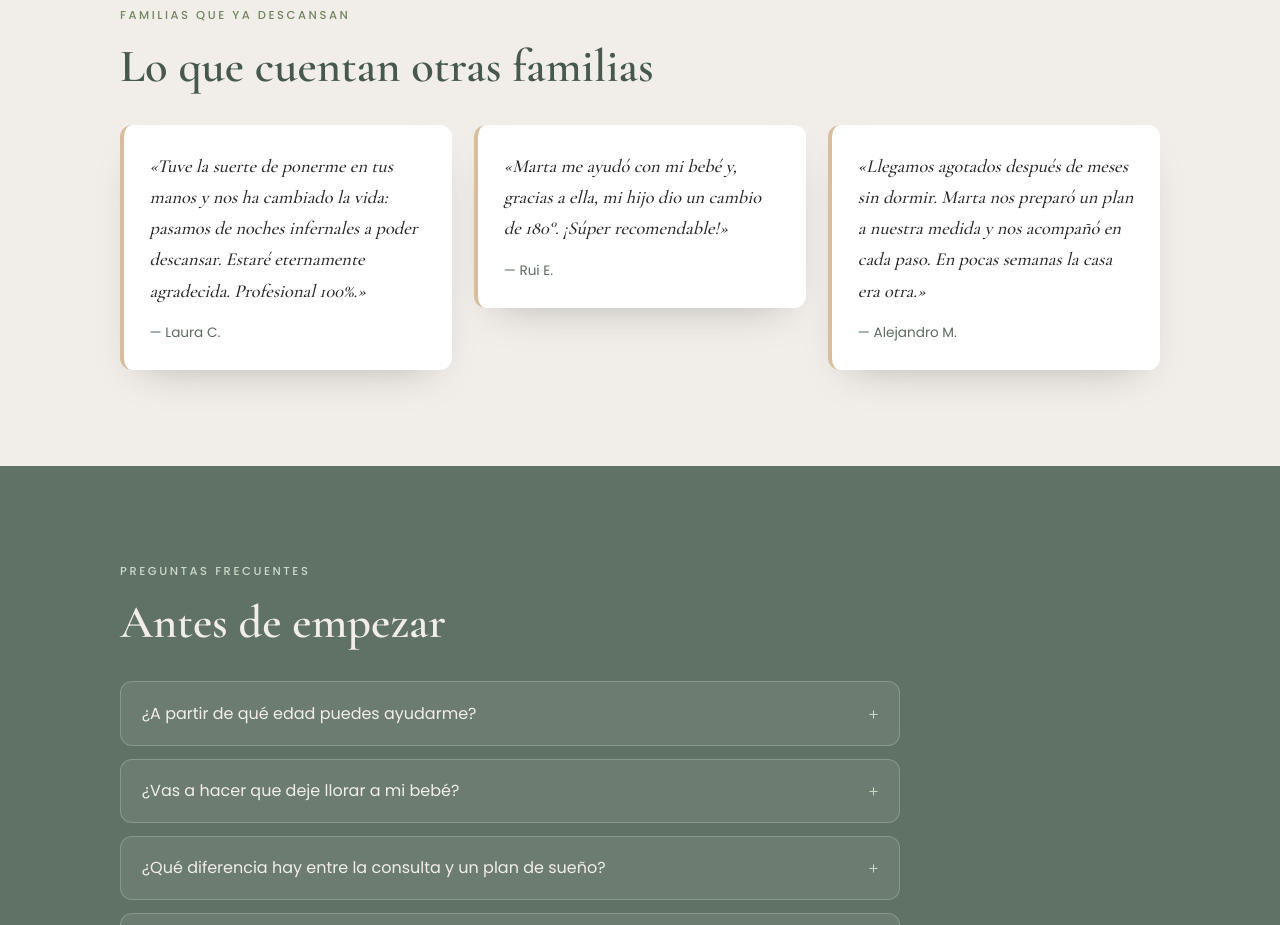
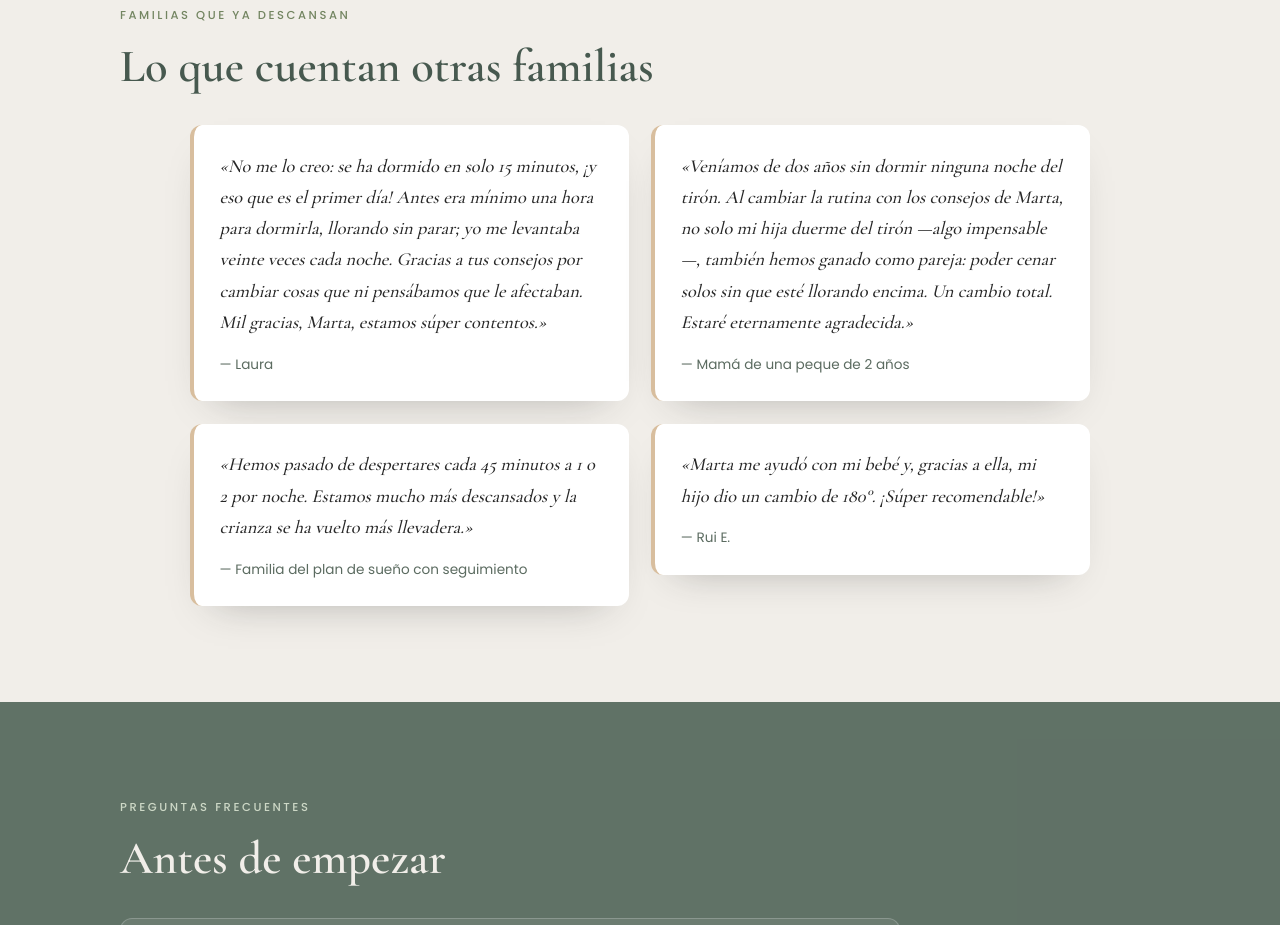
Before and after one commit to keops7/entrenanas.es, a plain HTML site: page public/index.html in a window 1280 px wide. Shown: the part 3580-4505 px from the top of the page. Drawn offline with nearby package versions, Linux system fonts and the light colour scheme.

Commit message:
Testimonios reales (formulario + WhatsApp de Marta): Laura, mamá de peque 2 años, familia plan seguimiento, Rui E. Quitado el inventado. Grid 2x2.

```diff
--- a/public/assets/style.css
+++ b/public/assets/style.css
@@ -193,7 +193,7 @@ h3 { font-size: 1.3rem; margin-bottom: .4rem; color: var(--sage-dark); }
 }
 
 /* ---------- Testimonios ---------- */
-.quotes { display: grid; grid-template-columns: repeat(3, 1fr); gap: 1.4rem; margin-top: 2rem; align-items: start; }
+.quotes { display: grid; grid-template-columns: repeat(2, 1fr); gap: 1.4rem; margin-top: 2rem; align-items: start; max-width: 900px; margin-inline: auto; }
 blockquote {
   background: var(--white); border-radius: var(--radius-sm);
   padding: 1.6rem; box-shadow: var(--shadow);
@@ -294,7 +294,8 @@ blockquote cite { display: block; margin-top: .9rem; font-style: normal; font-si
 @media (min-width: 980px) {
   .cards { grid-template-columns: repeat(3, 1fr); }
   .steps { grid-template-columns: repeat(4, 1fr); }
-  .quotes, .method-grid { grid-template-columns: repeat(3, 1fr); }
+  .method-grid { grid-template-columns: repeat(3, 1fr); }
+  .quotes { grid-template-columns: repeat(2, 1fr); }
 }
 
 @media (prefers-reduced-motion: reduce) {
--- a/public/index.html
+++ b/public/index.html
@@ -24,7 +24,7 @@
 <link rel="preconnect" href="https://fonts.googleapis.com" />
 <link rel="preconnect" href="https://fonts.gstatic.com" crossorigin />
 <link href="https://fonts.googleapis.com/css2?family=Allura&family=Cormorant+Garamond:wght@500;600;700&family=Poppins:wght@300;400;500;600&display=swap" rel="stylesheet" />
-<link rel="stylesheet" href="/assets/style.css?v=8" />
+<link rel="stylesheet" href="/assets/style.css?v=9" />
 
 <script type="application/ld+json">
 {
@@ -296,16 +296,20 @@
       <h2>Lo que cuentan otras familias</h2>
       <div class="quotes">
         <blockquote>
-          <p>«Tuve la suerte de ponerme en tus manos y nos ha cambiado la vida: pasamos de noches infernales a poder descansar. Estaré eternamente agradecida. Profesional 100%.»</p>
-          <cite>— Laura C.</cite>
+          <p>«No me lo creo: se ha dormido en solo 15 minutos, ¡y eso que es el primer día! Antes era mínimo una hora para dormirla, llorando sin parar; yo me levantaba veinte veces cada noche. Gracias a tus consejos por cambiar cosas que ni pensábamos que le afectaban. Mil gracias, Marta, estamos súper contentos.»</p>
+          <cite>— Laura</cite>
+        </blockquote>
+        <blockquote>
+          <p>«Veníamos de dos años sin dormir ninguna noche del tirón. Al cambiar la rutina con los consejos de Marta, no solo mi hija duerme del tirón —algo impensable—, también hemos ganado como pareja: poder cenar solos sin que esté llorando encima. Un cambio total. Estaré eternamente agradecida.»</p>
+          <cite>— Mamá de una peque de 2 años</cite>
+        </blockquote>
+        <blockquote>
+          <p>«Hemos pasado de despertares cada 45 minutos a 1 o 2 por noche. Estamos mucho más descansados y la crianza se ha vuelto más llevadera.»</p>
+          <cite>— Familia del plan de sueño con seguimiento</cite>
         </blockquote>
         <blockquote>
           <p>«Marta me ayudó con mi bebé y, gracias a ella, mi hijo dio un cambio de 180°. ¡Súper recomendable!»</p>
           <cite>— Rui E.</cite>
-        </blockquote>
-        <blockquote>
-          <p>«Llegamos agotados después de meses sin dormir. Marta nos preparó un plan a nuestra medida y nos acompañó en cada paso. En pocas semanas la casa era otra.»</p>
-          <cite>— Alejandro M.</cite>
         </blockquote>
       </div>
     </div>
@@ -387,6 +391,6 @@
   <svg viewBox="0 0 32 32" width="28" height="28" aria-hidden="true"><path fill="currentColor" d="M16 3C9 3 3.5 8.6 3.5 15.5c0 2.4.7 4.6 1.8 6.5L3 29l7.2-2.2c1.8 1 3.9 1.5 6 1.5 6.9 0 12.5-5.6 12.5-12.5S22.9 3 16 3zm0 22.6c-1.9 0-3.7-.5-5.3-1.5l-.4-.2-4.3 1.3 1.3-4.2-.2-.4a10.3 10.3 0 01-1.6-5.6C5.4 9.7 10.2 5 16 5s10.6 4.7 10.6 10.5S21.8 25.6 16 25.6zm5.9-7.8c-.3-.2-1.9-.9-2.2-1s-.5-.2-.7.2c-.2.3-.8 1-1 1.2-.2.2-.4.2-.7.1-.3-.2-1.4-.5-2.6-1.6-1-.9-1.6-2-1.8-2.3-.2-.3 0-.5.1-.7l.5-.6c.2-.2.2-.3.4-.6.1-.2 0-.4 0-.6l-1-2.4c-.3-.6-.5-.5-.7-.6h-.6c-.2 0-.6.1-.9.4-.3.3-1.2 1.2-1.2 2.9s1.2 3.3 1.4 3.6c.2.3 2.4 3.7 5.8 5.1.8.3 1.4.5 1.9.7.8.3 1.5.2 2.1.1.6-.1 1.9-.8 2.2-1.5.3-.7.3-1.4.2-1.5-.1-.2-.3-.3-.6-.4z"/></svg>
 </a>
 
-<script src="/assets/main.js?v=8" defer></script>
+<script src="/assets/main.js?v=9" defer></script>
 </body>
 </html>
```
Also changed, not shown: public/404.html (+1 -1 lines), public/aviso-legal.html (+2 -2 lines), public/cookies.html (+2 -2 lines), public/privacidad.html (+2 -2 lines).
